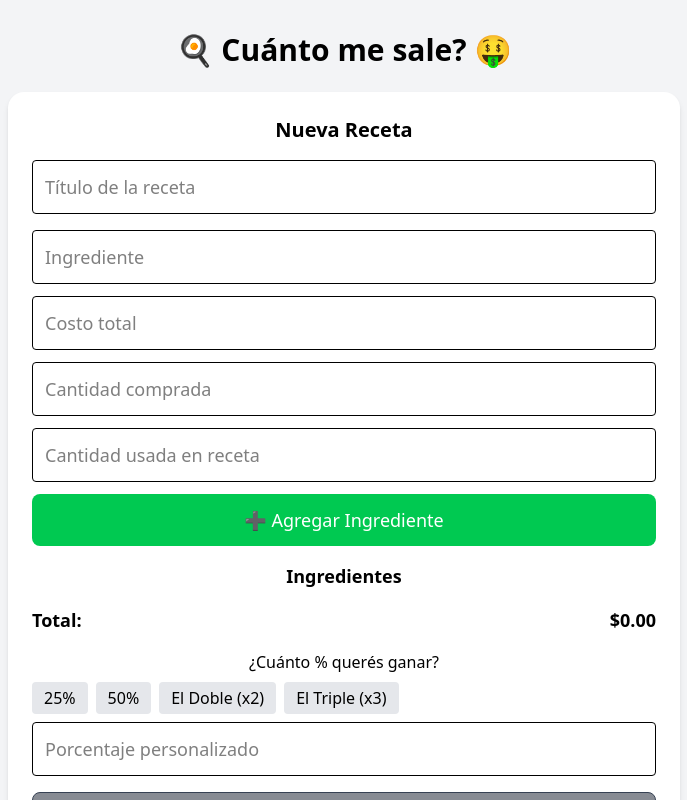
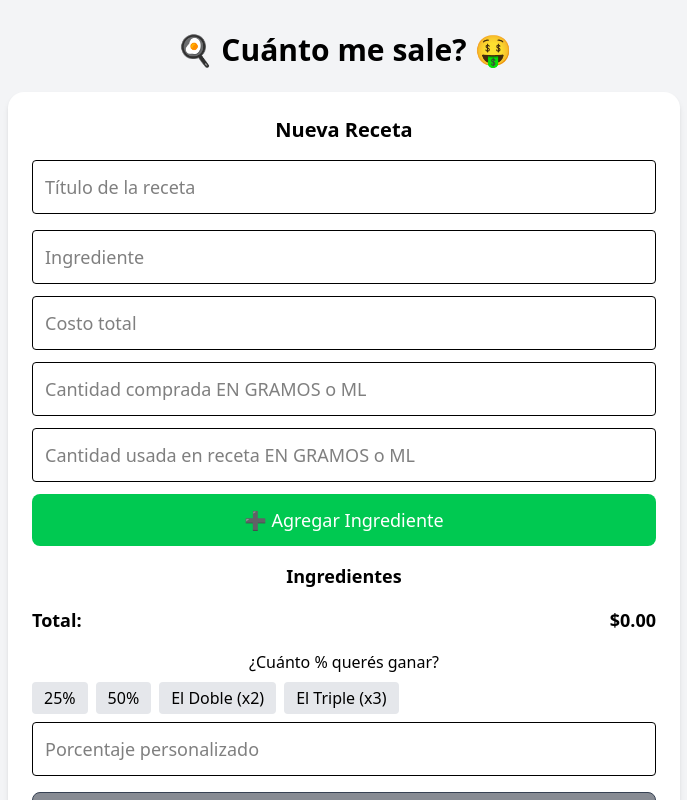
Before and after one commit to Syrrush/cuantoMeSalio, a React (Vite) app: page / in a window 1280 px wide. Both pictures are taken after a click on the button "➕ Nueva Receta". Shown: the top 800 px of the page, without its empty margins (296-983 px from the left). Built offline with nearby package versions, Linux system fonts and the light colour scheme.

Commit message:
Gramos o MLs jeje

```diff
--- a/src/components/Recipes.jsx
+++ b/src/components/Recipes.jsx
@@ -208,7 +208,7 @@ export default function App() {
             <input
               type="number"
               name="quantityBought"
-              placeholder="Cantidad comprada"
+              placeholder="Cantidad comprada EN GRAMOS o ML"
               value={form.quantityBought}
               onChange={handleChange}
               onKeyDown={handleKeyDown}
@@ -217,7 +217,7 @@ export default function App() {
             <input
               type="number"
               name="quantityUsed"
-              placeholder="Cantidad usada en receta"
+              placeholder="Cantidad usada en receta EN GRAMOS o ML"
               value={form.quantityUsed}
               onChange={handleChange}
               onKeyDown={handleKeyDown}
```
